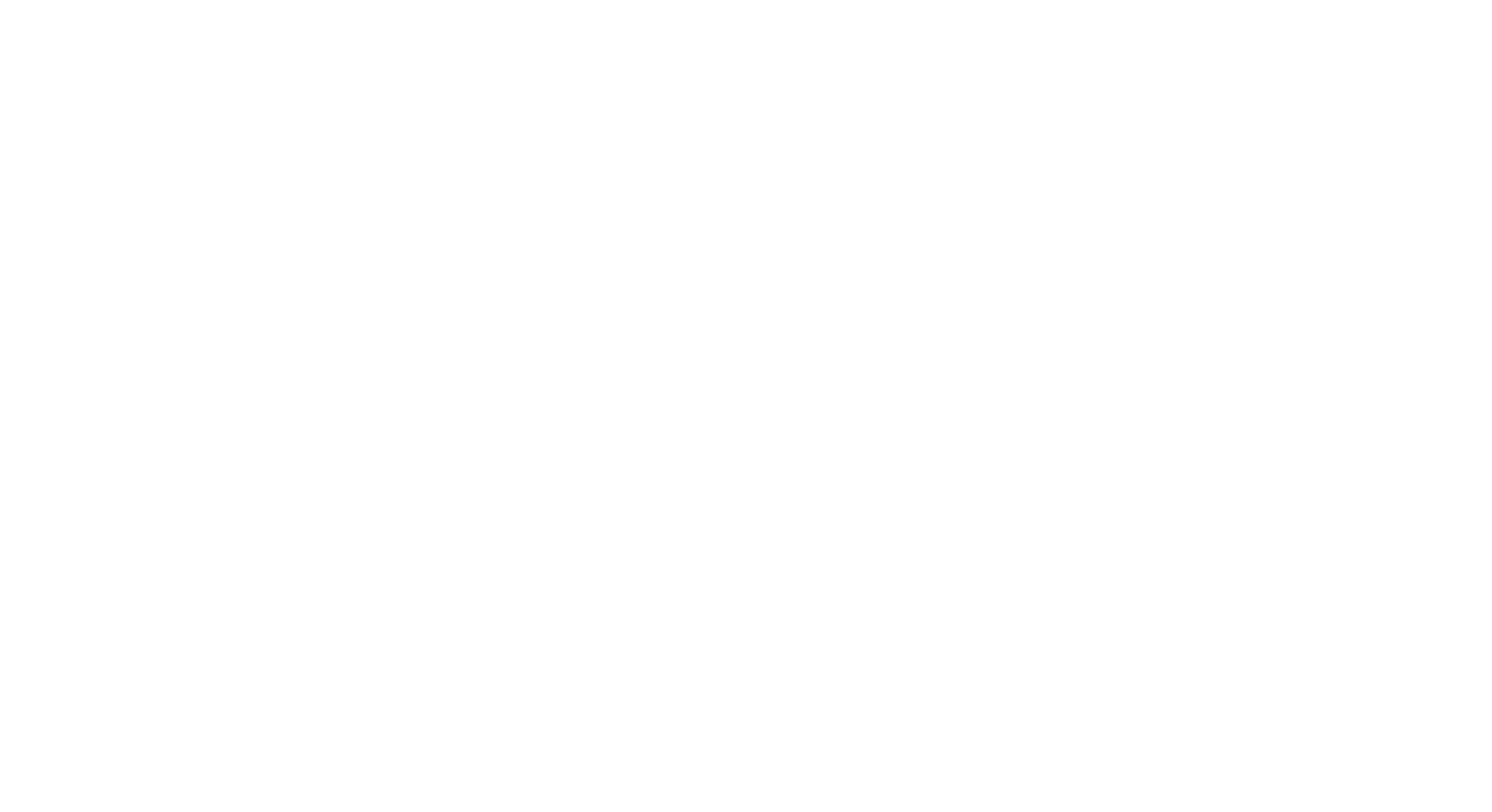
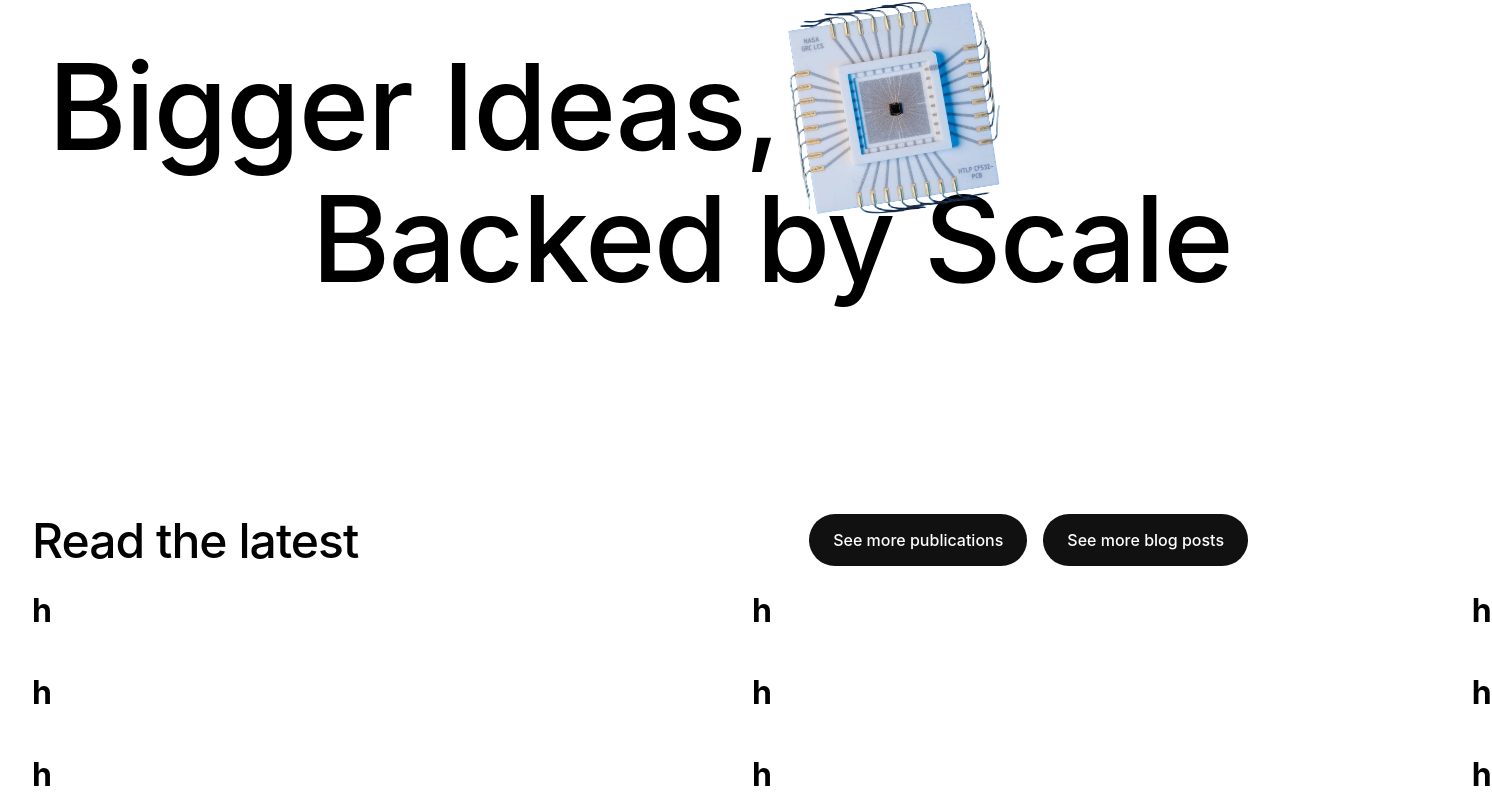
Before and after one commit to Ty-Cheng5/MResearch-site, a React (Create React App) app: page / in a window 1280 px wide. Shown: the part 221-1033 px from the top of the page, 1492 px wide, since content can reach past the window. Before the commit the page ends 800 px from the top, so only its background shows below. Built offline with nearby package versions, Linux system fonts and the light colour scheme; a web font is replaced by a local one.

Commit message:
slogan up

```diff
--- a/src/pages/Home.css
+++ b/src/pages/Home.css
@@ -1,25 +1,57 @@
+/* Page wrapper: stacks all home sections vertically, centered */
 .page {
     display: flex;
-    /* Rows */
+    align-items: center;
+    flex-direction: column;
+}
+
+/* Invisible spacer — content stays in the layout but isn't shown */
+.hide {
+    visibility: hidden;
 }
 
 .title {
     width: 100%;
+    height: 650px;
     align-self: stretch;
-    padding: 0 32px;
+    padding: 48px;
     box-sizing: border-box;
+    display: flex;
+    flex-direction: column;
     /* Intro Page "Research" */
 }
 
+/* Hero heading text styling */
 .title h1 {
-    font-size: 88px;
+    font-size: 120px;
     font-weight: 500;
     line-height: 1.1;
     letter-spacing: -1.76px;
     margin: 0;
-    text-align: center;
+    text-align: start;
+    white-space: nowrap;
 }
 
+.title3 h1 {
+    text-align: end;
+}
+
+.title2 {
+    display: flex;
+    flex-direction: row;
+    align-items: center;
+    gap: 16px;
+}
+
+.title2 img {
+    height: 128px;
+    width: auto;
+    transform: scale(1.8);
+    position: relative;
+    z-index: 2;
+}
+
+/* "Read the latest" section wrapper */
 .recent {
     width: 100%;
     align-self: stretch;
@@ -27,7 +59,8 @@
     box-sizing: border-box;
 }
 
-.recent-title {
+/* Row layout: heading on the left, buttons on the right */
+.recent-header {
     display: flex;
     flex-direction: row;
     align-items: center;
@@ -35,20 +68,23 @@
     gap: 32px;
 }
 
-.recent-title h2 {
+/* "Read the latest" heading text styling */
+.recent-header h2 {
     font-size: 48px;
     font-weight: 500;
     letter-spacing: -0.96px;
     margin: 0;
 }
 
-.recent-title > div:last-child {
+/* Button group container (holds the two pill links) */
+.recent-header > div:last-child {
     display: flex;
     flex-direction: row;
     gap: 16px;
 }
 
-.recent-title p {
+/* Pill-shaped buttons: "See more publications" / "See more blog posts" */
+.recent-header p {
     margin: 0;
     padding: 16px 24px;
     border-radius: 999px;
@@ -58,3 +94,40 @@
     white-space: nowrap;
     cursor: pointer;
 }
+
+.recent-container {
+    display: flex;
+    flex-direction: row;
+    justify-content: flex-start;
+    column-count: 3;
+    column-gap: 700px;
+}
+
+.recent-card {
+    display: flex;
+    flex-direction: column;
+}
+
+/* Scroll arrows: pill-shaped container with "<" / ">" */
+.recent-scroll {
+    display: flex;
+    flex-direction: row;
+    align-items: center;
+    justify-content: center;
+    gap: 24px;
+    width: fit-content;
+    background-color: #f5f5f7;
+    border-radius: 999px;
+    padding: 10px 24px;
+}
+
+.recent-scroll h1 {
+    margin: 0;
+    font-size: 20px;
+    font-weight: 600;
+    cursor: pointer;
+}
+
+.recent-scroll h1:first-child {
+    color: #ccc;
+}
--- a/src/pages/Home.js
+++ b/src/pages/Home.js
@@ -1,4 +1,5 @@
 import Navbar from '../components/Navbar';
+import Picture from '../images/picture.png'
 import './Home.css';
 
 function Home() {
@@ -6,17 +7,24 @@ function Home() {
     <div>
       <Navbar />
       <div className ="page">
-
         <div className="hide">
           <h1>*</h1>
         </div>
-
         <div className="title">
-          <h1>Research,</h1>
+          <div className="hide">
+            <h1>*</h1>
+          </div>
+          <div className="title2">
+            <h1>Bigger Ideas,</h1>
+            <img src={Picture} alt=""></img>
+          </div>
+          <div className="title3">
+            <h1>Backed by Scale</h1>
+          </div>
         </div>
 
         <div className="recent">
-          <div className="recent-title">
+          <div className="recent-header">
             <div>
               <h2>Read the latest</h2>
             </div>
@@ -25,6 +33,31 @@ function Home() {
               <p>See more blog posts</p>
             </div>
           </div>
+          <div className="recent-container">
+            <div className="recent-card">
+              <h1>h</h1>
+              <h1>h</h1>
+              <h1>h</h1>
+            </div>
+            <div className="recent-card">
+              <h1>h</h1>
+              <h1>h</h1>
+              <h1>h</h1>
+            </div>
+            <div className="recent-card">
+              <h1>h</h1>
+              <h1>h</h1>
+              <h1>h</h1>
+            </div>
+          </div>
+          <div className="recent-scroll">
+            <h1>{'<'}</h1>
+            <h1>{'>'}</h1>
+          </div>
+        </div>
+
+        <div className ="vader">
+
         </div>
 
       </div>
```
Also changed, not shown: src/images/picture.png (added).
